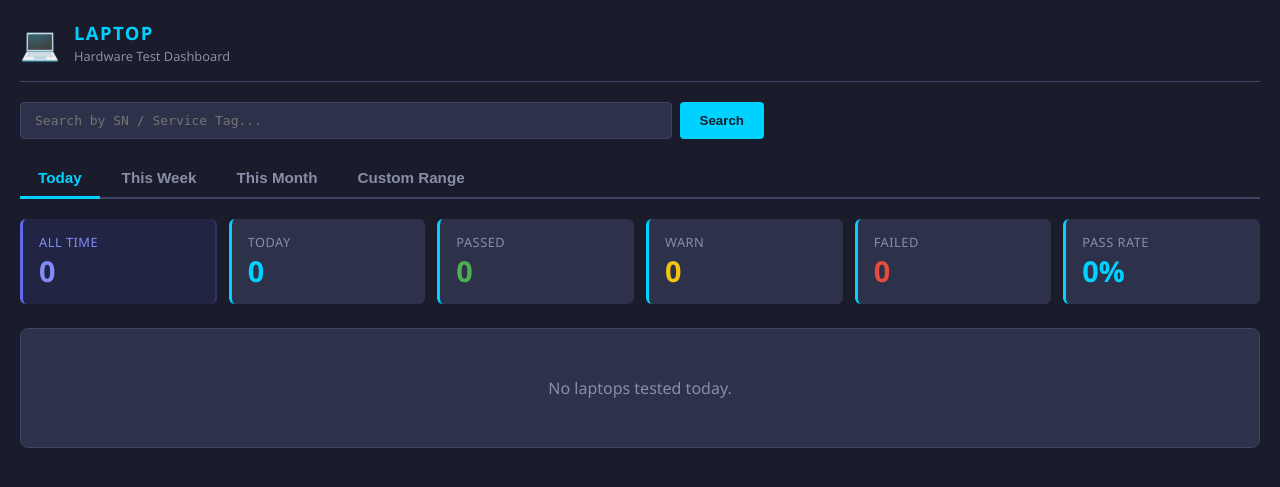
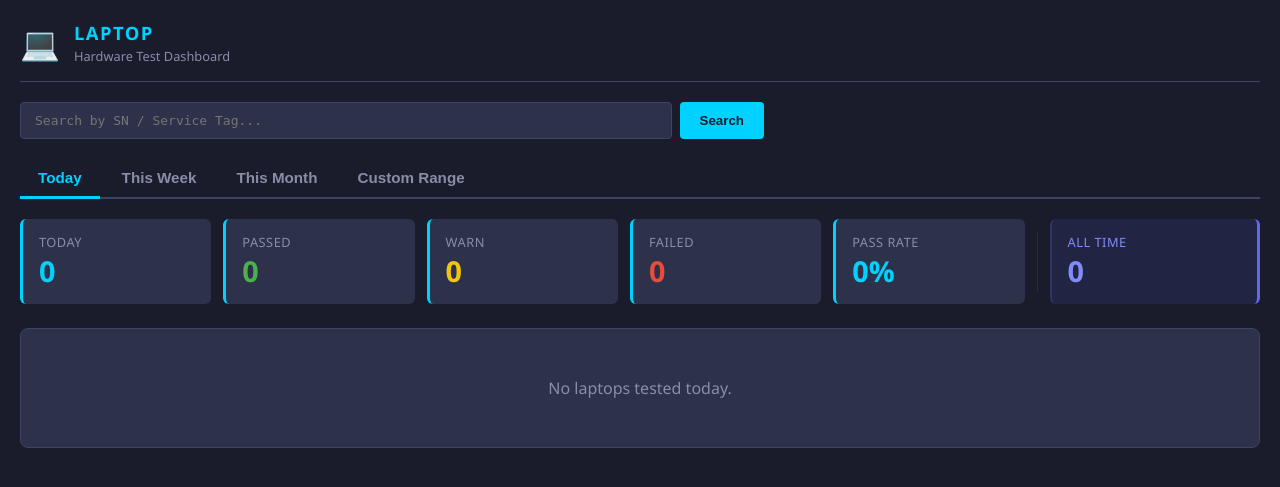
Before and after one commit to herbertliu2019/CearTrack, a Flask app: page /laptop/ in a window 1280 px wide. Shown: the part 70-557 px from the top of the page. Run offline with Flask 3, Linux system fonts and the light colour scheme; data that the repository does not hold is empty.

Commit message:
feat(ui): move ALL TIME card to rightmost position in all module KPI strips
- Laptop/Wipe/CPU: reorder KPI strip so period cards are on the left and
  ALL TIME sits at the far right separated by an indigo divider
- Flip indigo border from border-left to border-right on ALL TIME card
- Remove tab bar margin-left offset (no longer needed — tabs now naturally
  align with the first period card)
- Homepage: add white-space:nowrap to .mod-stat-lbl to prevent THIS MONTH wrapping

Co-Authored-By: Claude Sonnet 4.6 <noreply@anthropic.com>

```diff
--- a/monitorcenter/modules/laptop/templates/module.html
+++ b/monitorcenter/modules/laptop/templates/module.html
@@ -87,11 +87,7 @@
   ══════════════════════════════════════════════════════════════ -->
   <div x-show="activeTab==='today'">
     <!-- KPI strip -->
-    <div class="stats-strip" style="grid-template-columns:repeat(6,1fr);margin-bottom:24px;">
-      <div class="stat-card" style="background:rgba(99,102,241,0.12);border-left:3px solid #6366f1;border-right:2px solid rgba(99,102,241,0.22);">
-        <div class="stat-label" style="color:#818cf8;">All Time</div>
-        <div class="stat-value" style="color:#818cf8;" x-text="allTotal"></div>
-      </div>
+    <div class="stats-strip" style="grid-template-columns:repeat(5,1fr) 1px 1.1fr;margin-bottom:24px;">
       <div class="stat-card">
         <div class="stat-label">Today</div>
         <div class="stat-value" x-text="today.stats.total ?? 0"></div>
@@ -111,6 +107,11 @@
       <div class="stat-card">
         <div class="stat-label">Pass Rate</div>
         <div class="stat-value" x-text="(today.stats.pass_rate ?? 0) + '%'"></div>
+      </div>
+      <div style="background:rgba(99,102,241,0.2);border-radius:1px;margin:12px 0;"></div>
+      <div class="stat-card" style="background:rgba(99,102,241,0.12);border-right:3px solid #6366f1;border-left:2px solid rgba(99,102,241,0.22);">
+        <div class="stat-label" style="color:#818cf8;">All Time</div>
+        <div class="stat-value" style="color:#818cf8;" x-text="allTotal"></div>
       </div>
     </div>
 
@@ -174,11 +175,7 @@
        TAB: THIS WEEK
   ══════════════════════════════════════════════════════════════ -->
   <div x-show="activeTab==='week'">
-    <div class="stats-strip" style="grid-template-columns:repeat(6,1fr);margin-bottom:24px;">
-      <div class="stat-card" style="background:rgba(99,102,241,0.12);border-left:3px solid #6366f1;border-right:2px solid rgba(99,102,241,0.22);">
-        <div class="stat-label" style="color:#818cf8;">All Time</div>
-        <div class="stat-value" style="color:#818cf8;" x-text="allTotal"></div>
-      </div>
+    <div class="stats-strip" style="grid-template-columns:repeat(5,1fr) 1px 1.1fr;margin-bottom:24px;">
       <div class="stat-card">
         <div class="stat-label">This Week</div>
         <div class="stat-value" x-text="week.stats?.total ?? 0"></div>
@@ -193,6 +190,11 @@
         <div class="stat-value" style="color:var(--fail);" x-text="week.stats?.failed ?? 0"></div></div>
       <div class="stat-card"><div class="stat-label">Pass Rate</div>
         <div class="stat-value" x-text="(week.stats?.pass_rate ?? 0) + '%'"></div></div>
+      <div style="background:rgba(99,102,241,0.2);border-radius:1px;margin:12px 0;"></div>
+      <div class="stat-card" style="background:rgba(99,102,241,0.12);border-right:3px solid #6366f1;border-left:2px solid rgba(99,102,241,0.22);">
+        <div class="stat-label" style="color:#818cf8;">All Time</div>
+        <div class="stat-value" style="color:#818cf8;" x-text="allTotal"></div>
+      </div>
     </div>
 
     <!-- By Brand + Fail Reasons -->
@@ -354,11 +356,7 @@
        TAB: THIS MONTH
   ══════════════════════════════════════════════════════════════ -->
   <div x-show="activeTab==='month'">
-    <div class="stats-strip" style="grid-template-columns:repeat(6,1fr);margin-bottom:24px;">
-      <div class="stat-card" style="background:rgba(99,102,241,0.12);border-left:3px solid #6366f1;border-right:2px solid rgba(99,102,241,0.22);">
-        <div class="stat-label" style="color:#818cf8;">All Time</div>
-        <div class="stat-value" style="color:#818cf8;" x-text="allTotal"></div>
-      </div>
+    <div class="stats-strip" style="grid-template-columns:repeat(5,1fr) 1px 1.1fr;margin-bottom:24px;">
       <div class="stat-card">
         <div class="stat-label">This Month</div>
         <div class="stat-value" x-text="month.stats?.total ?? 0"></div>
@@ -373,6 +371,11 @@
         <div class="stat-value" style="color:var(--fail);" x-text="month.stats?.failed ?? 0"></div></div>
       <div class="stat-card"><div class="stat-label">Pass Rate</div>
         <div class="stat-value" x-text="(month.stats?.pass_rate ?? 0) + '%'"></div></div>
+      <div style="background:rgba(99,102,241,0.2);border-radius:1px;margin:12px 0;"></div>
+      <div class="stat-card" style="background:rgba(99,102,241,0.12);border-right:3px solid #6366f1;border-left:2px solid rgba(99,102,241,0.22);">
+        <div class="stat-label" style="color:#818cf8;">All Time</div>
+        <div class="stat-value" style="color:#818cf8;" x-text="allTotal"></div>
+      </div>
     </div>
 
     <!-- By Brand + Fail Reasons -->
@@ -558,11 +561,7 @@
           </span>
         </div>
 
-        <div class="stats-strip" style="grid-template-columns:repeat(6,1fr);margin-bottom:24px;">
-          <div class="stat-card" style="background:rgba(99,102,241,0.12);border-left:3px solid #6366f1;border-right:2px solid rgba(99,102,241,0.22);">
-            <div class="stat-label" style="color:#818cf8;">All Time</div>
-            <div class="stat-value" style="color:#818cf8;" x-text="allTotal"></div>
-          </div>
+        <div class="stats-strip" style="grid-template-columns:repeat(5,1fr) 1px 1.1fr;margin-bottom:24px;">
           <div class="stat-card">
             <div class="stat-label">Selected</div>
             <div class="stat-value" x-text="custom.stats?.total ?? 0"></div>
@@ -577,6 +576,11 @@
             <div class="stat-value" style="color:var(--fail);" x-text="custom.stats?.failed ?? 0"></div></div>
           <div class="stat-card"><div class="stat-label">Pass Rate</div>
             <div class="stat-value" x-text="(custom.stats?.pass_rate ?? 0) + '%'"></div></div>
+          <div style="background:rgba(99,102,241,0.2);border-radius:1px;margin:12px 0;"></div>
+          <div class="stat-card" style="background:rgba(99,102,241,0.12);border-right:3px solid #6366f1;border-left:2px solid rgba(99,102,241,0.22);">
+            <div class="stat-label" style="color:#818cf8;">All Time</div>
+            <div class="stat-value" style="color:#818cf8;" x-text="allTotal"></div>
+          </div>
         </div>
 
         <!-- By Brand + Fail Reasons -->
--- a/monitorcenter/templates/index.html
+++ b/monitorcenter/templates/index.html
@@ -57,6 +57,7 @@
   color: var(--text-secondary);
   text-transform: uppercase;
   letter-spacing: 0.06em;
+  white-space: nowrap;
   margin-top: 4px;
 }
 .mod-stat-divider {
```
Also changed, not shown: monitorcenter/templates/cpu/dashboard.html (+6 -5 lines), monitorcenter/templates/wipe/dashboard.html (+24 -24 lines).
